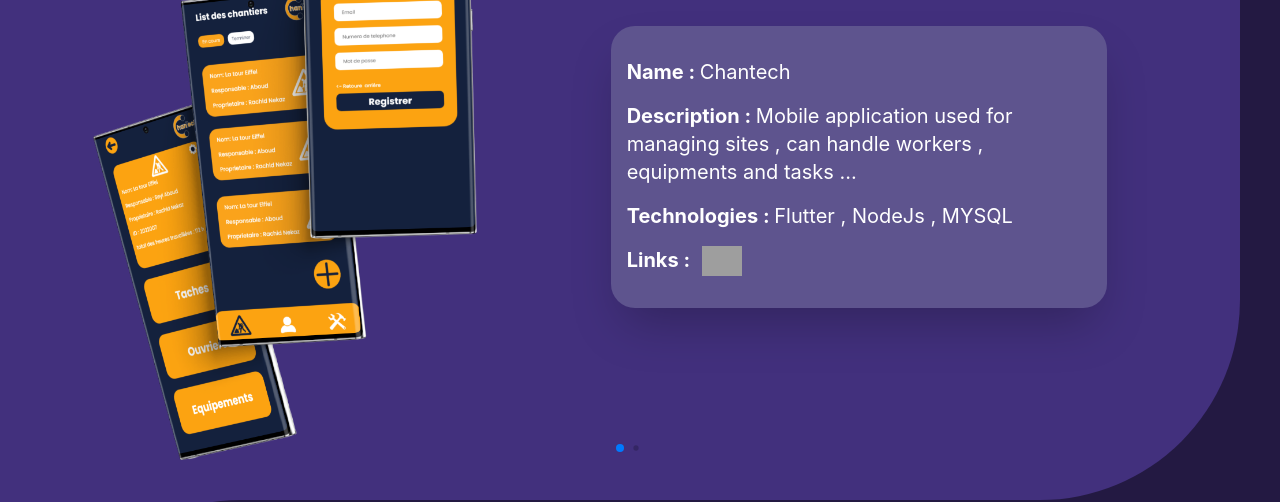
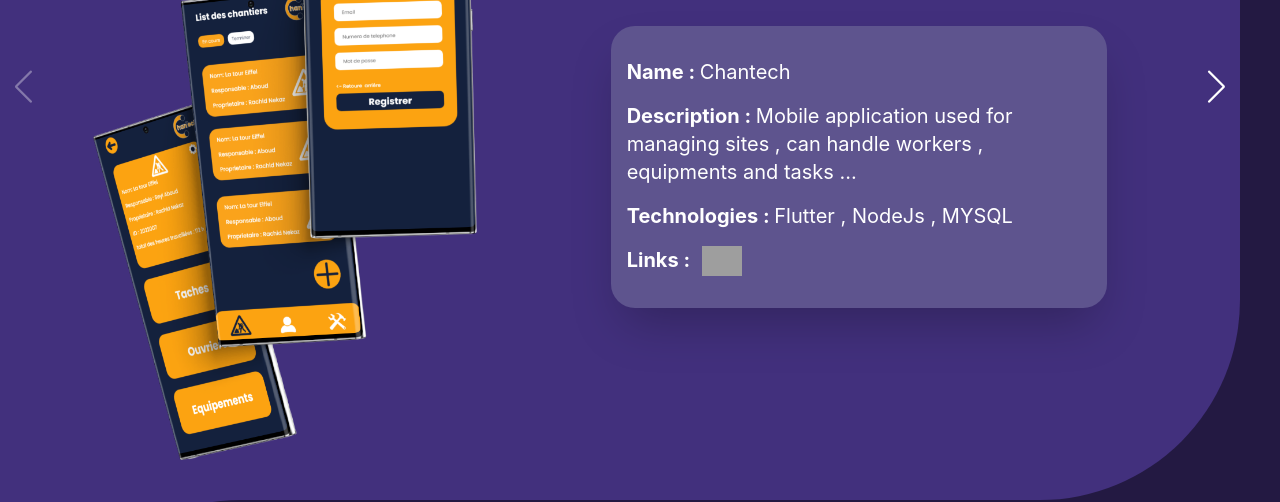
Before and after one commit to chechna9/Portfolio2.0, a React (Create React App) app: page / in a window 1280 px wide. Shown: the part 1198-1700 px from the top of the page. Built offline with nearby package versions, Linux system fonts and the light colour scheme; grey boxes are pictures that could not be loaded.

Commit message:
fixed projects navigation

```diff
--- a/src/App.css
+++ b/src/App.css
@@ -36,3 +36,9 @@
     transform: rotate(360deg);
   }
 }
+
+#projects_swiper .swiper-button-next,
+#projects_swiper .swiper-button-prev {
+  color: white;
+  scale: 0.75;
+}
--- a/src/sections/projects.tsx
+++ b/src/sections/projects.tsx
@@ -3,7 +3,7 @@
 import { internetIcon, andoirdIcon } from "../utils/assets";
 import useProjects from "../hooks/useProjects";
 import { Swiper, SwiperSlide } from "swiper/react";
-import { Navigation, Pagination } from "swiper";
+import { Navigation } from "swiper";
 import "swiper/css";
 import "swiper/css/navigation";
 import "swiper/css/pagination";
@@ -26,11 +26,8 @@
         </div>
 
         <Swiper
-          pagination={{
-            dynamicBullets: true,
-            clickable: true,
-          }}
-          modules={[Navigation, Pagination]}
+        navigation={true}
+          modules={[Navigation]}
           id="projects_swiper"
         >
           {projects.map((value, index) => {
```
